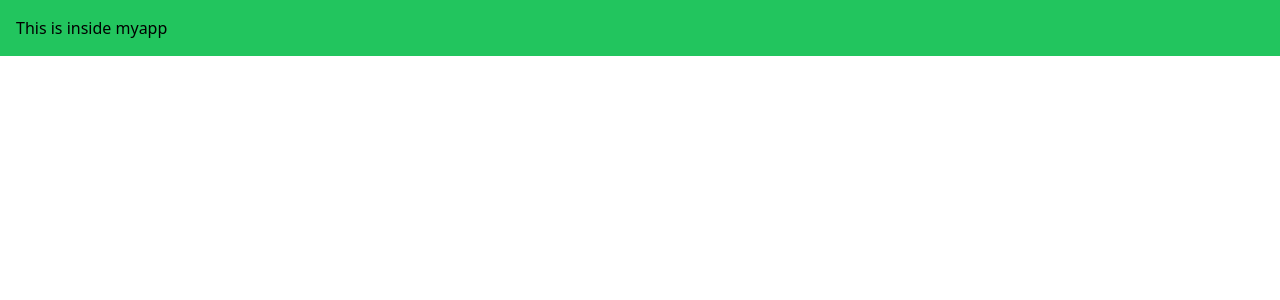
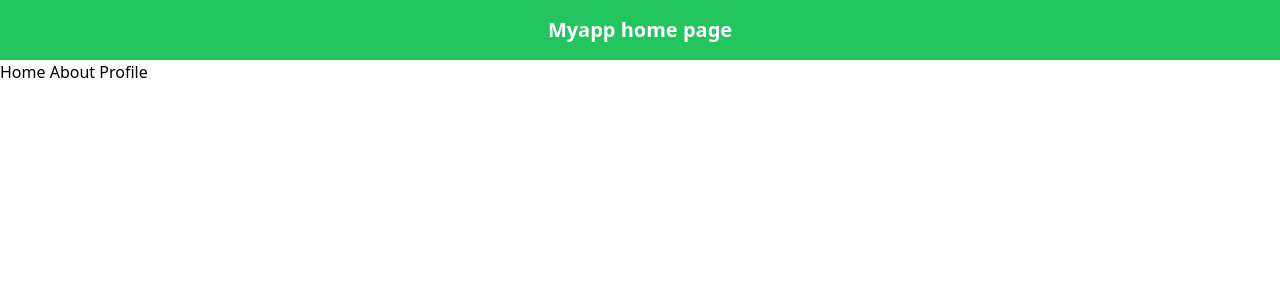
Before and after one commit to joy-mahmud/django-basic-pipenv, a Django app: page /myapp/home/ in a window 1280 px wide. Shown: the top 300 px of the page. Run offline with Django 5.2, Linux system fonts and the light colour scheme; some libraries are stand-ins or nearby versions.

Commit message:
template inheritance

```diff
--- a/myapp/templates/index.html
+++ b/myapp/templates/index.html
@@ -3,10 +3,21 @@
 <head>
     <meta charset="UTF-8">
     <meta name="viewport" content="width=device-width, initial-scale=1.0">
-    <title>myapp</title>
+    <title>
+        {% block title%}
+        {{title}}
+        {% endblock %}
+    </title>
     <script src="https://cdn.tailwindcss.com"></script>
 </head>
 <body>
-    <h1 class="p-4 bg-green-500">This is inside myapp</h1>
+    <h1 class="p-4 bg-green-500 text-center text-xl font-semibold text-white">Myapp home page</h1>
+    <a href="/myapp/home">Home</a>
+    <a href="/myapp/about">About</a>
+    <a href="/myapp/profile">Profile</a>
+  <div>
+    {%block content%}
+    {%endblock%}
+  </div>
 </body>
 </html>
--- a/myapp/urls.py
+++ b/myapp/urls.py
@@ -1,4 +1,8 @@
 from django.urls import path
 from . import views
 
-urlpatterns =[path('home/',views.myappHome)]
+urlpatterns =[
+    path('home/',views.myappHome),
+    path('about/',views.about),
+    path('profile/',views.profile),
+    ]
--- a/myapp/views.py
+++ b/myapp/views.py
@@ -1,6 +1,14 @@
 from django.shortcuts import render
 from django.http import HttpResponse
-def myappHome(request):
-    return render(request,'index.html')
-
+def myappHome(req):
+    return render(req,'index.html',{"title":'home','content':'This is home content'})
+def about(request):
+    page={
+        'title':'about',
+        'content':'This is about page content'
+    }
+    return render(request,'about.html',page)
+def profile(request):
+     social =['facebook:me.facebook.com','github:me.github.com','instagram:me.instagram.com']
+     return render(request,'profile.html',{'title':'profile','social':social})
 # Create your views here.
```
Also changed, not shown: myapp/templates/about.html (added, +9 -0 lines), myapp/templates/profile.html (added, +12 -0 lines).
